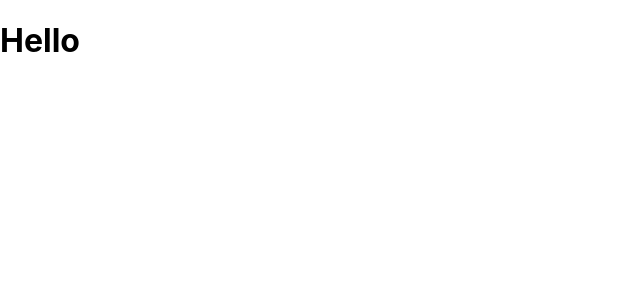
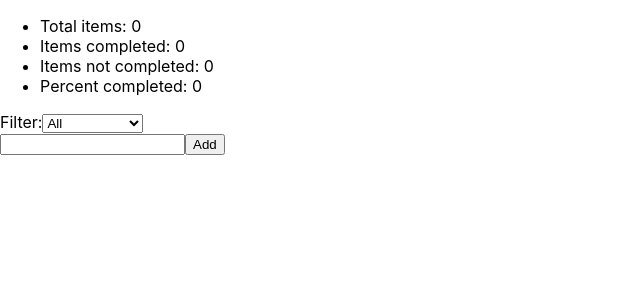
Before and after one commit to arqhive/exp-react, a React (Create React App) app: page / in a window 1280 px wide. Shown: the top 300 px of the page, without its empty margins (0-640 px from the left). Built offline with nearby package versions, Linux system fonts and the light colour scheme.

Commit message:
recoil: atoms, selectors

```diff
--- a/src/App.tsx
+++ b/src/App.tsx
@@ -1,11 +1,13 @@
 import React, { ReactElement } from 'react';
+import { RecoilRoot } from 'recoil';
+import Root from './recoil/Todo';
 
 
 function App(): ReactElement {
   return (
-    <div>
-      <h1>Hello</h1>
-    </div>
+    <RecoilRoot>
+      <Root />
+    </RecoilRoot>
   );
 }
 
--- /dev/null
+++ b/src/recoil/Todo.tsx
@@ -0,0 +1,193 @@
+import React from 'react';
+import { atom, RecoilRoot, selector, useRecoilState, useRecoilValue, useSetRecoilState } from 'recoil';
+
+
+let id = 0;
+function getId() {
+  return id++;
+}
+
+type TDItem = {
+  id: number;
+  text: string;
+  isComplete: boolean;
+}
+
+const todoListState = atom<TDItem[]>({
+  key: 'tosoListState',
+  default: [],
+});
+
+
+const todoListFilterState = atom({
+  key: 'todoListFilterState',
+  default: 'Show All',
+});
+
+const todoListStatsState = selector({
+  key: 'todoListStatsState',
+  get: ({get}) => {
+    const todoList = get(todoListState);
+    const totalNum = todoList.length;
+    const totalCompletedNum = todoList.filter((item) => item.isComplete).length;
+    const totalUncompletedNum = totalNum - totalCompletedNum;
+    const percentCompleted = totalNum === 0 ? 0 : totalCompletedNum / totalNum;
+
+    return {
+      totalNum,
+      totalCompletedNum,
+      totalUncompletedNum,
+      percentCompleted,
+    };
+  },
+});
+
+const filteredTodoListState = selector({
+  key: 'filteredTodoListState',
+  get: ({ get }) => {
+    // dependencies
+    const filter = get(todoListFilterState); // 필터 state
+    const list = get(todoListState); // 투두 리스트 state
+
+    // 필터 state에 따라 list state를 필터링함
+    switch (filter) {
+      case 'Show Completed':
+        return list.filter((item => item.isComplete));
+      case 'Show Uncompleted':
+        return list.filter((item) => !item.isComplete);
+      default:
+        return list;
+    }
+  }
+})
+
+function TodoList() {
+  const todoList = useRecoilValue(filteredTodoListState);
+
+  return (
+    <>
+      <TodoListStats />
+      <TodoListFilters />
+      <TodoItemCreator />
+      {todoList.map((todoItem) => (
+        <TodoItem key={todoItem.id} item={todoItem} />
+      ))}
+    </>
+  )
+}
+
+function TodoItemCreator() {
+  const [inputValue, setInputValue] = React.useState('');
+  // todoListState 내용을 업데이트하기 위해 setter 함수가 필요하다. useSetRecoilState() 를 사용
+  const setTodoList = useSetRecoilState(todoListState);
+
+  // 새 todo 리스트를 만들수 있도록 updater 형식을 사용한다는 점에 유의
+  const addItem = () => {
+    setTodoList((oldTodoList) => [
+      ...oldTodoList,
+      {
+        id: getId(),
+        text: inputValue,
+        isComplete: false,
+      },
+    ]);
+    setInputValue('');
+  };
+
+  const onChange = ({ target: { value } }: React.ChangeEvent<HTMLInputElement>) => {
+    setInputValue(value);
+  }
+
+  return (
+    <div>
+      <input type="text" value={inputValue} onChange={onChange} />
+      <button onClick={addItem}>Add</button>
+    </div>
+  )
+}
+
+function replaceItemAtIndex(arr: TDItem[], index: number, newValue: TDItem) {
+  return [...arr.slice(0, index), newValue, ...arr.slice(index + 1)];
+}
+
+function removeItemAtIndex(arr: TDItem[], index: number) {
+  return [...arr.slice(0, index), ...arr.slice(index + 1)];
+}
+
+function TodoItem({ item }: { item: TDItem }) {
+  const [todoList, setTodoList] = useRecoilState(todoListState);
+  const index = todoList.findIndex((listItem) => listItem === item); // 현재 아이템의 인덱스
+
+  const editItemText = ({ target: { value } }: React.ChangeEvent<HTMLInputElement>) => {
+    const newList = replaceItemAtIndex(todoList, index, {
+      ...item,
+      text: value,
+    });
+
+    setTodoList(newList);
+  }
+
+  const toggleItemCompletion = () => {
+    const newList = replaceItemAtIndex(todoList, index, {
+      ...item,
+      isComplete: !item.isComplete,
+    });
+
+    setTodoList(newList);
+  }
+
+  const deleteItem = () => {
+    const newList = removeItemAtIndex(todoList, index);
+
+    setTodoList(newList);
+  }
+
+  return (
+    <div>
+      <input type="text" value={item.text} onChange={editItemText} />
+      <input type="checkbox" checked={item.isComplete} onChange={toggleItemCompletion} />
+      <button onClick={deleteItem}>X</button>
+    </div>
+  )
+}
+
+function TodoListFilters() {
+  const [filter, setFilter] = useRecoilState(todoListFilterState);
+
+  const updateFilter = ({ target: { value } }: React.ChangeEvent<HTMLSelectElement>) => {
+    setFilter(value);
+  }
+
+  return (
+    <>
+      Filter:
+      <select value={filter} onChange={updateFilter}>
+        <option value="Show All">All</option>
+        <option value="Show Completed">Completed</option>
+        <option value="Show Uncompleted">Uncompleted</option>
+      </select>
+    </>
+  )
+}
+
+function TodoListStats() {
+  const {
+    totalNum,
+    totalCompletedNum,
+    totalUncompletedNum,
+    percentCompleted,
+  } = useRecoilValue(todoListStatsState);
+
+  const formattedPercentCompleted = Math.round(percentCompleted * 100);
+
+  return (
+    <ul>
+      <li>Total items: {totalNum}</li>
+      <li>Items completed: {totalCompletedNum}</li>
+      <li>Items not completed: {totalUncompletedNum}</li>
+      <li>Percent completed: {formattedPercentCompleted}</li>
+    </ul>
+  );
+}
+
+export default TodoList;
```
Also changed, not shown: src/recoil/Root.tsx (added, +69 -0 lines), learn/DOMApi.ts (renamed from src/learn/DOMApi.ts).
